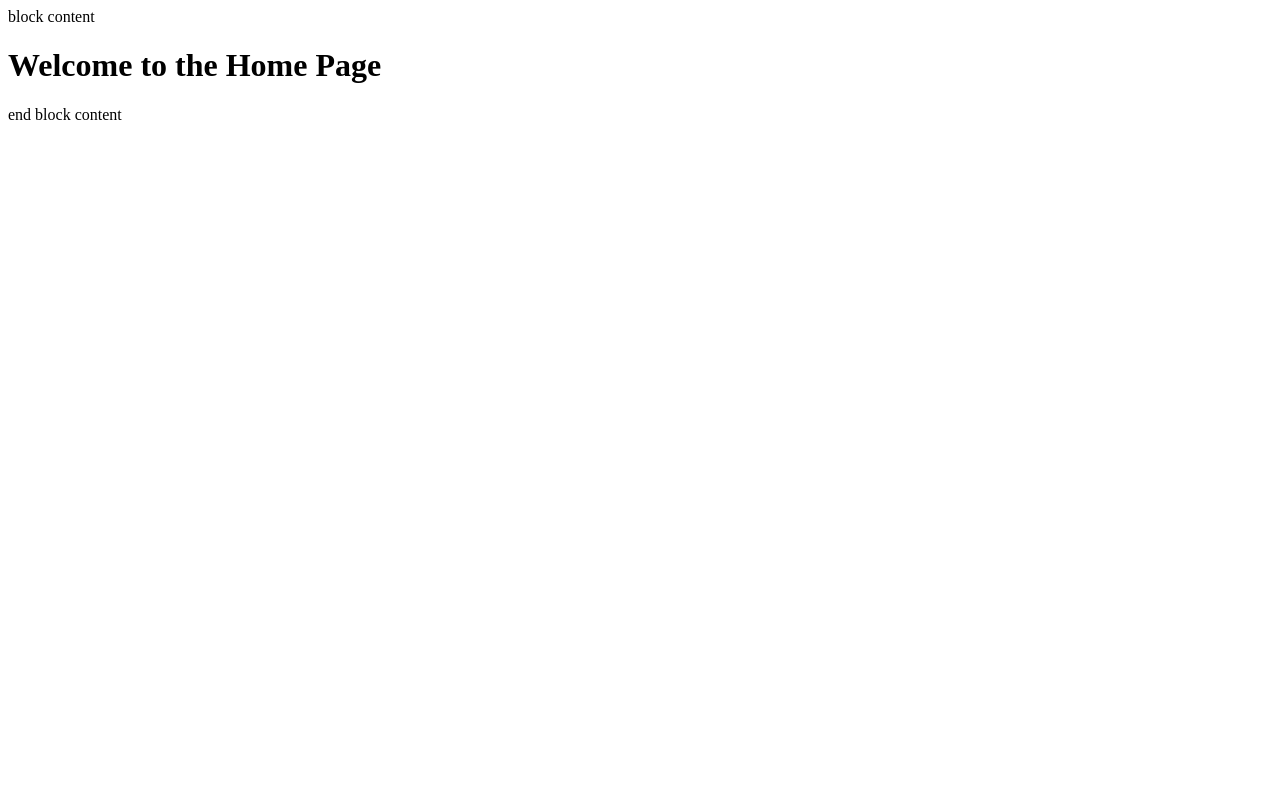
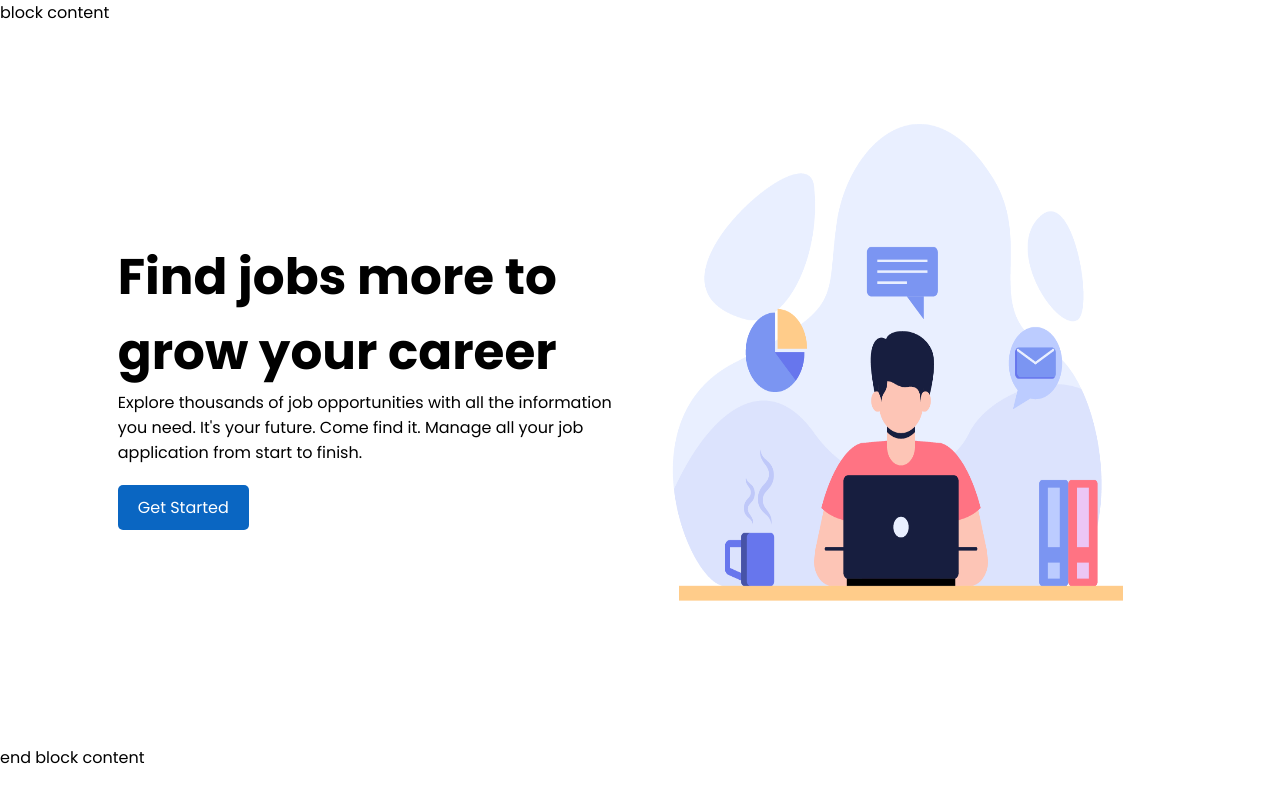
Before and after one commit to imranofc/job-portal, a Django app: page / in a window 1280 px wide. Run offline with Django 5.2, Linux system fonts and the light colour scheme.

Commit message:
Hero section completed.

```diff
--- /dev/null
+++ b/static/css/home.css
@@ -0,0 +1,57 @@
+*{
+    margin: 0;
+    padding: 0;
+    box-sizing: border-box;
+    font-family: 'Poppins', sans-serif;
+}
+
+#hero-section{
+    height: 90vh;
+    width: 85vw;
+    /* border: 5px solid black; */
+    display: flex;
+    align-items: center;
+    justify-content: center;
+    justify-self: center;
+}
+
+#left-content{
+    height: 98%;
+    width: 48%;
+    /* border: 5px solid red; */
+    display: flex;
+    flex-direction: column;
+    justify-content: center;
+    align-items: flex-start;
+}
+
+#right-content{
+    height: 98%;
+    width: 48%;
+    /* border: 5px solid blue; */
+    float: right;
+}
+
+#left-content h1{
+    font-size: 50px;
+}
+
+#right-content img{
+    height: 100%;
+    width: 100%;
+}
+
+#get-started-btn{
+    background-color: #0A66C2;
+    color: white;
+    padding: 10px 20px;
+    border: none;
+    border-radius: 5px;
+    cursor: pointer;
+    font-size: 16px;
+    margin-top: 20px;
+}
+
+#get-started-btn:hover{
+    background-color: #004182;
+}
--- a/templates/base.html
+++ b/templates/base.html
@@ -5,6 +5,10 @@
     <meta charset="UTF-8">
     <meta name="viewport" content="width=device-width, initial-scale=1.0">
     <title>Document</title>
+    <link rel="preconnect" href="https://fonts.googleapis.com">
+    <link rel="preconnect" href="https://fonts.gstatic.com" crossorigin>
+    <link href="https://fonts.googleapis.com/css2?family=Poppins:ital,wght@0,100;0,200;0,300;0,400;0,500;0,600;0,700;0,800;0,900;1,100;1,200;1,300;1,400;1,500;1,600;1,700;1,800;1,900&family=Roboto:ital,wght@0,100..900;1,100..900&display=swap" rel="stylesheet">
+    <link rel="stylesheet" href="{% static 'css/home.css' %}">
 </head>
 <body>
     block content
--- a/templates/home.html
+++ b/templates/home.html
@@ -1,2 +1,16 @@
 {% extends 'base.html' %}
-{% block content %}<h1>Welcome to the Home Page</h1>{% endblock %}
+{% load static %}
+{% block content %}
+
+<div id="hero-section">
+    <div id="left-content">
+        <h1>Find jobs more to grow your career</h1>
+        <p>Explore thousands of job opportunities with all the information you need. It's your future. Come find it. Manage all your job application from start to finish.</p>
+        <button id="get-started-btn">Get Started</button>
+    </div>
+    <div id="right-content">
+        <img src="{% static 'img/man-with-laptop.png' %}" alt="Home Image">
+    </div>
+</div>
+
+{% endblock %}
```
Also changed, not shown: static/css/base.css (added), static/img/man-with-laptop.png (added).
